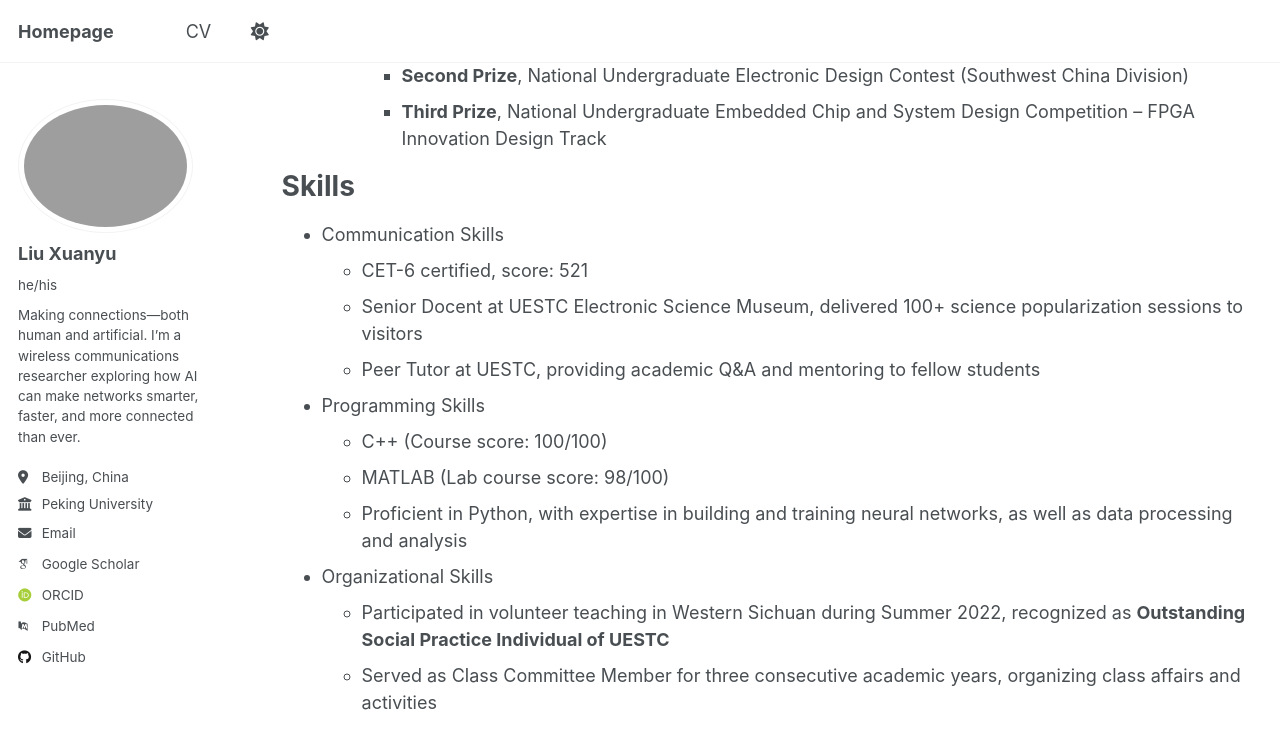
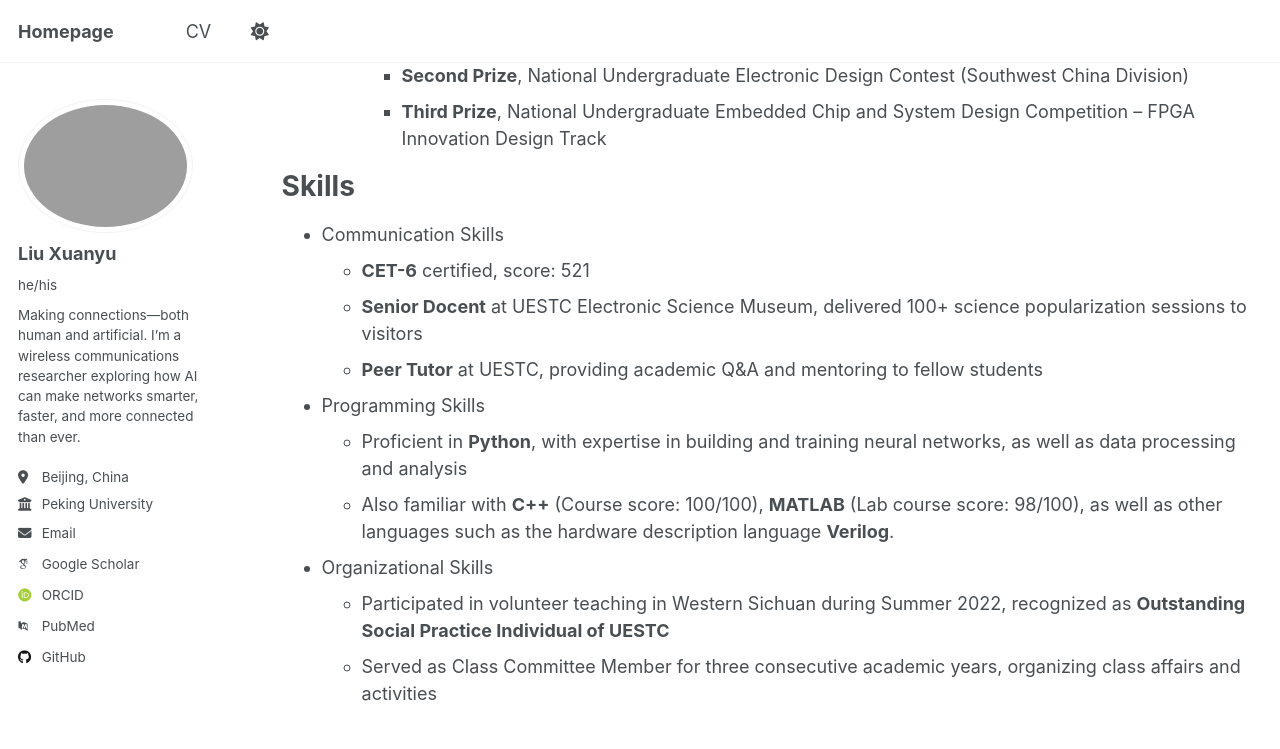
Before and after one commit to xuanyv/xuanyv.github.io, a Jekyll site: the page built from _pages/cv.md, in a window 1280 px wide and 900 px high, scrolled down 632 px. Shown: the top 749 px of the window. Built offline with Jekyll 4.4.1, drawn with Linux system fonts in a browser that asks for light colours; some web fonts are replaced; a script that is not in the unit is left out.

Commit message:
Update cv.md

```diff
--- a/_pages/cv.md
+++ b/_pages/cv.md
@@ -32,14 +32,13 @@ Work experience
 Skills
 ======
 * Communication Skills
-  * CET-6 certified, score: 521
-  * Senior Docent at UESTC Electronic Science Museum, delivered 100+ science popularization sessions to visitors
-  * Peer Tutor at UESTC, providing academic Q&A and mentoring to fellow students
+  * **CET-6** certified, score: 521
+  * **Senior Docent** at UESTC Electronic Science Museum, delivered 100+ science popularization sessions to visitors
+  * **Peer Tutor** at UESTC, providing academic Q&A and mentoring to fellow students
 
 * Programming Skills
-  * C++ (Course score: 100/100)
-  * MATLAB (Lab course score: 98/100)
-  * Proficient in Python, with expertise in building and training neural networks, as well as data processing and analysis
+  * Proficient in **Python**, with expertise in building and training neural networks, as well as data processing and analysis
+  * Also familiar with **C++** (Course score: 100/100), **MATLAB** (Lab course score: 98/100), as well as other languages such as the hardware description language **Verilog**.
 
 * Organizational Skills
   * Participated in volunteer teaching in Western Sichuan during Summer 2022, recognized as **Outstanding Social Practice Individual of UESTC**
```
